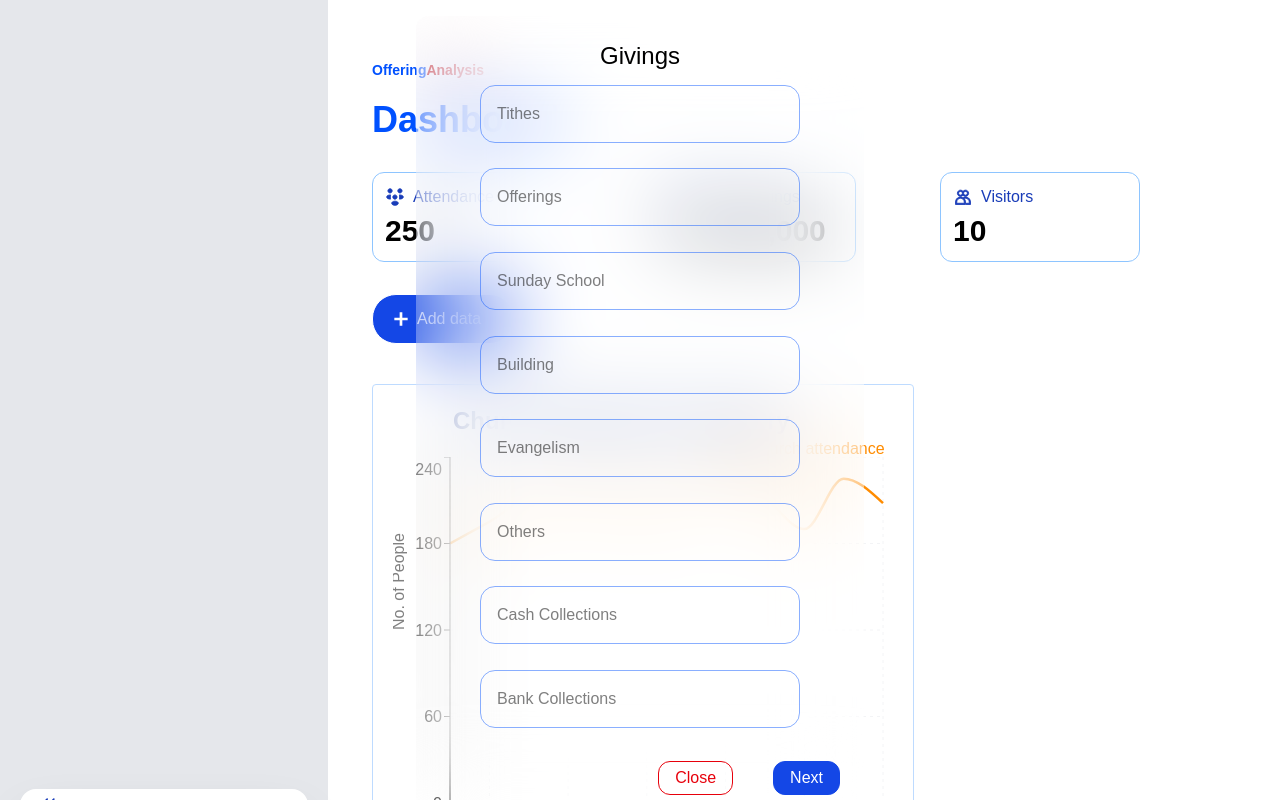
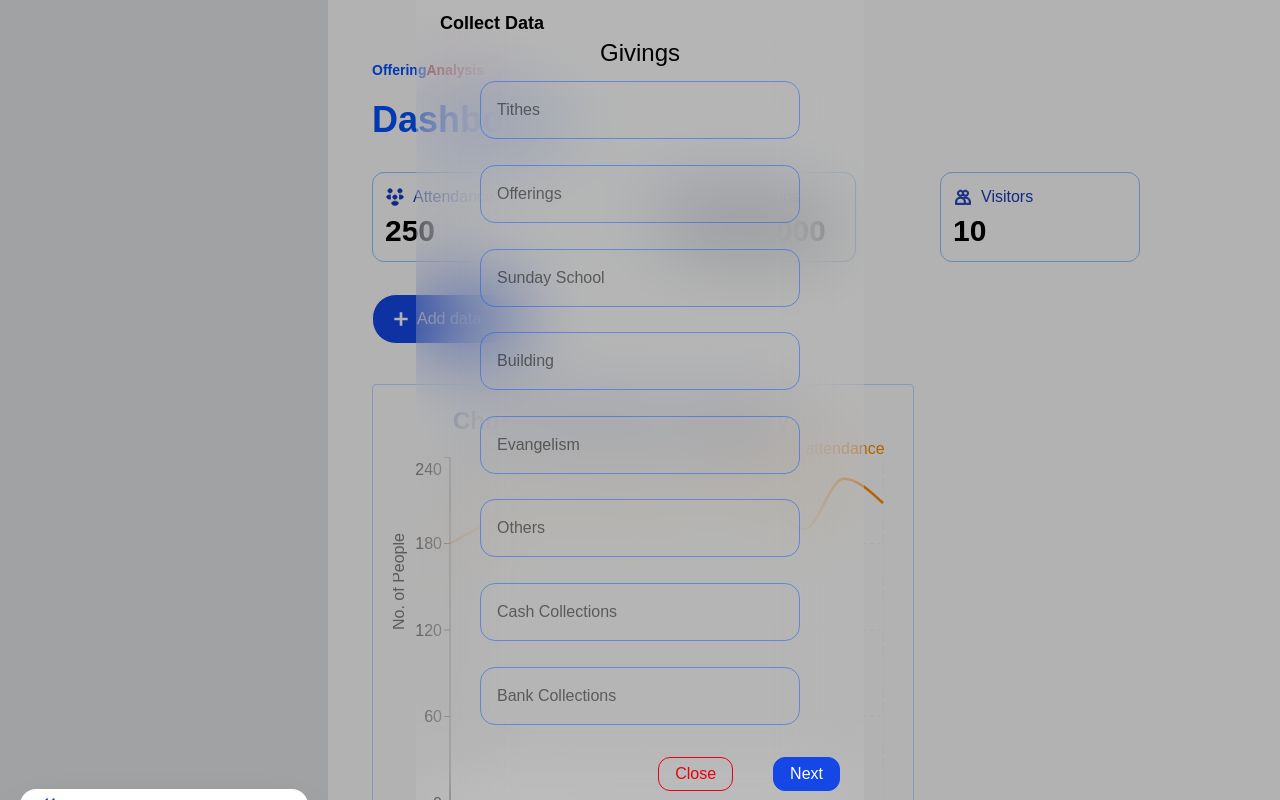
Before and after one commit to SamGombs20/OfferingAnalysisWeb, a Next.js app: page /dashboard in a window 1280 px wide. Both pictures are taken after a click on the button "Add data". Shown: the top 800 px of the page. Built offline with nearby package versions, Linux system fonts and the light colour scheme.

Commit message:
Update:Dialog updates

```diff
--- a/app/dashboard/page.tsx
+++ b/app/dashboard/page.tsx
@@ -4,8 +4,8 @@ import { useState } from "react";
 import AttendancePieChart from "../components/attendance_pie_chart";
 import AttendanceChart from "../components/attendance_trend_chart";
 import OfferingsChart from "../components/offering_bar_chart";
-import { Dialog, DialogPanel } from "@headlessui/react";
 import CollectDataForm from "../components/collect_dialog";
+import { Dialog, DialogPanel, DialogTitle } from "@headlessui/react";
 
 const cardData = [
   {
@@ -79,16 +79,16 @@ const DashboardPage = () => {
   }
   return (
     <div className="my-5">
-      <Dialog open={open} as="div" className="" onClose={() => setOpen(false)}>
-        <div className="fixed inset-0 z-10 w-screen overflow-y-auto">
-          <div className="flex min-h-full items-center justify-center p-4">
+      <Dialog open={open} as="div" className="relative z-10" onClose={() => setOpen(false)}>
+        <div className="fixed inset-0 bg-black/30 " aria-hidden='true'>
+
+          <div className='fixed inset-0 flex items-center justify-center p-4'>
             <DialogPanel className="w-full max-w-md rounded-xl bg-white/5 p-6 backdrop-blur-2xl duration-300 ease-out data-closed:transform-[scale(95%)] data-closed:opacity-0">
-              <CollectDataForm onClose={()=>setOpen(false)}/>
+            <DialogTitle className="text-lg font-bold">Collect Data</DialogTitle>
+              <CollectDataForm onClose={() => setOpen(false)} />
             </DialogPanel>
           </div>
         </div>
-
-
       </Dialog>
       <div>
         <p className="text-4xl font-bold blue-txt">Dashboard</p>
--- a/package.json
+++ b/package.json
@@ -9,11 +9,11 @@
     "lint": "eslint"
   },
   "dependencies": {
-    "@headlessui/react": "^2.2.9",
+    "@headlessui/react": "^2.2.10",
     "@hookform/resolvers": "^5.2.2",
     "clsx": "^2.1.1",
     "date-fns": "^3.6.0",
-    "next": "^16.2.1",
+    "next": "^16.2.6",
     "next-images": "^1.8.5",
     "react": "19.2.3",
     "react-dom": "19.2.3",
```
Also changed, not shown: 1 other file (tests, documents, lock files or other folders).
